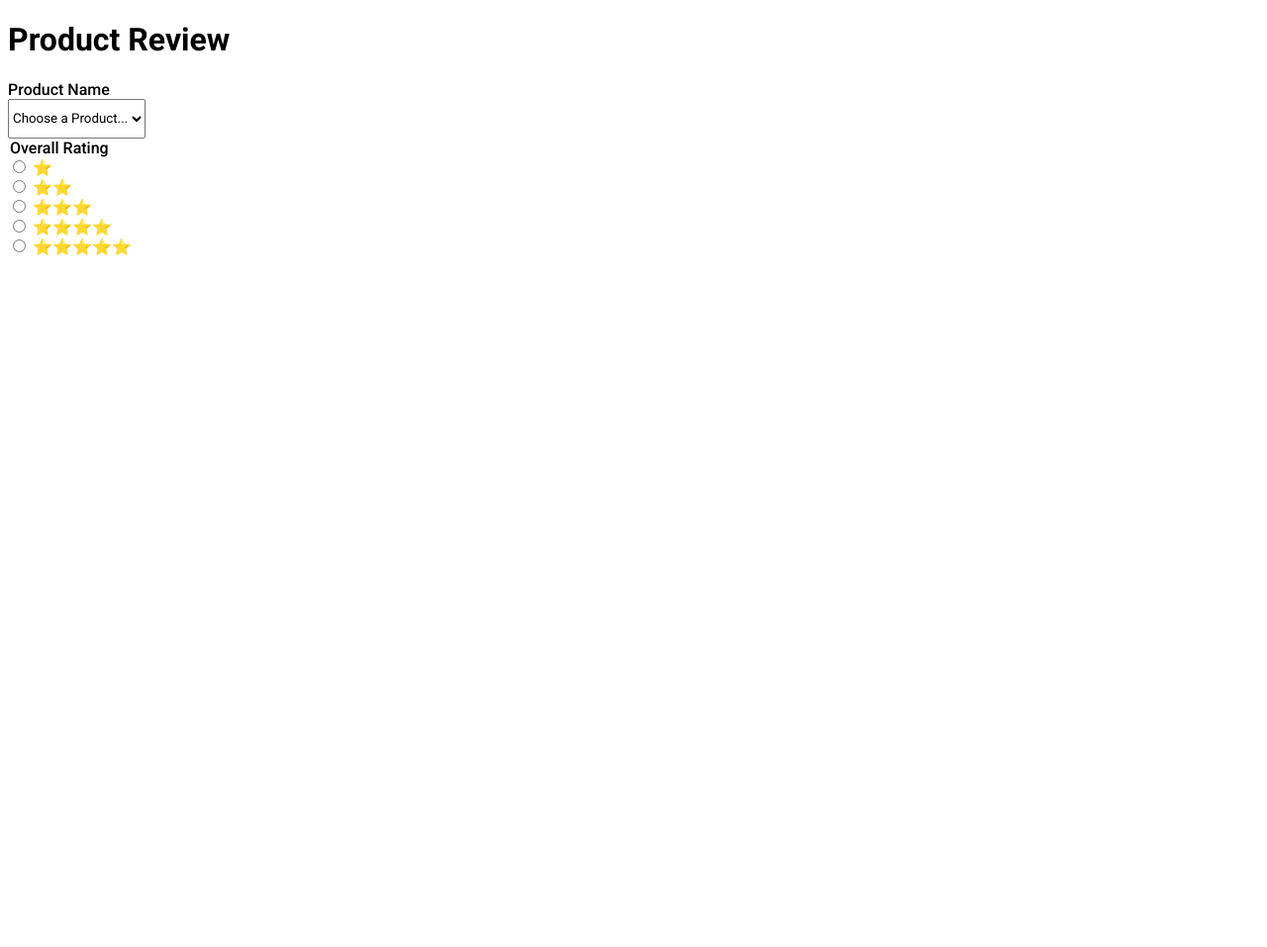
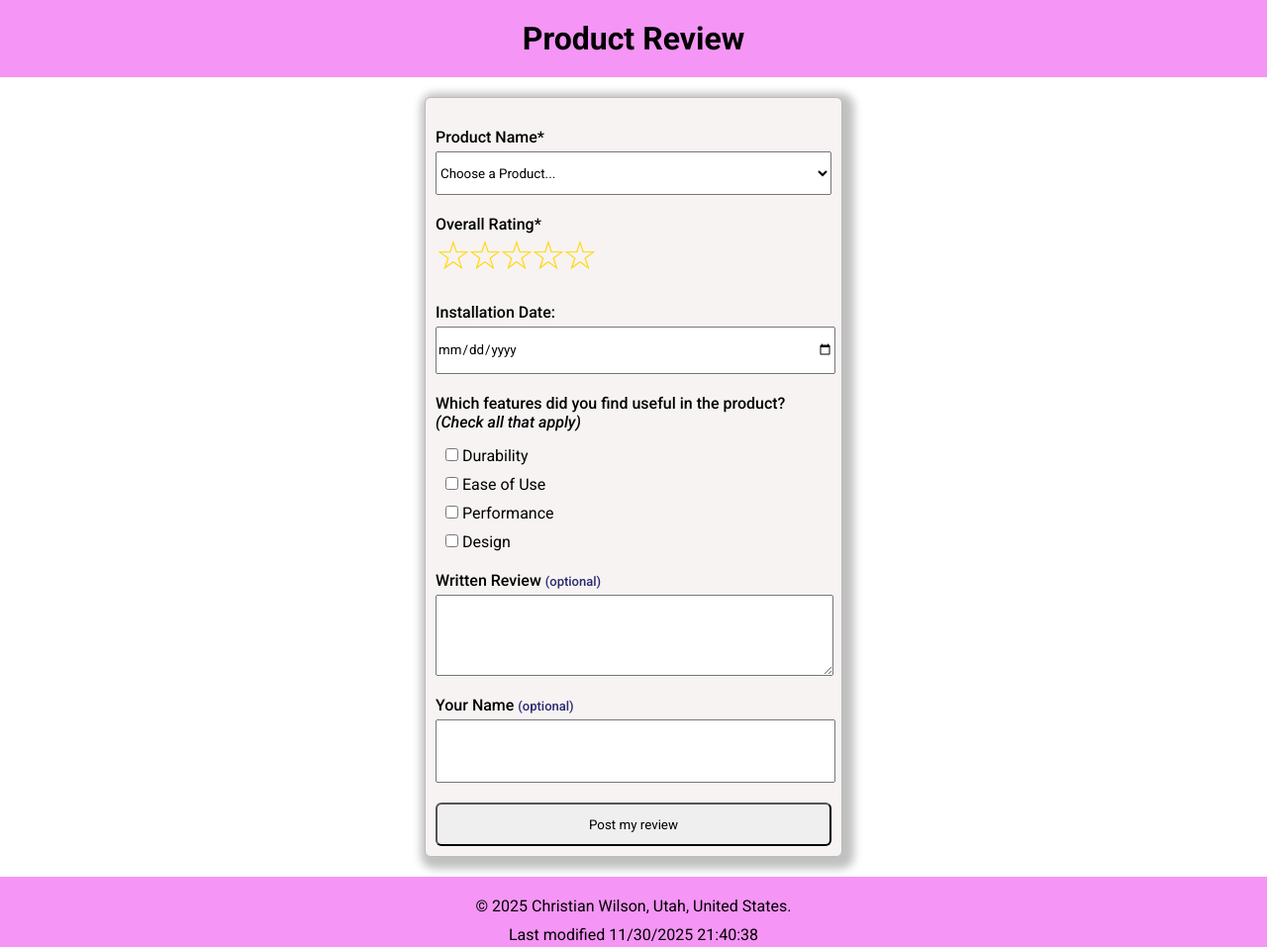
Before and after one commit to cwilson-pathway/wdd131, a plain HTML site: page form.html in a window 1280 px wide. Shown: the whole page at 99% size. Before the commit the page ends 800 px from the top, so only its background shows below. Drawn offline with Linux system fonts and the light colour scheme.

Commit message:
W05 Assignment

```diff
--- a/form.html
+++ b/form.html
@@ -11,30 +11,83 @@
     <link rel="preconnect" href="https://fonts.gstatic.com" crossorigin>
     <link href="https://fonts.googleapis.com/css2?family=Roboto:ital,wght@0,100..900;1,100..900&display=swap" rel="stylesheet">
     <script src="scripts/form.js" defer></script>
+    <script src="scripts/getdates.js" defer></script>
 </head>
 <body>
     <header>
         <h1>Product Review</h1>
     </header>
     <main>
-        <form method="get" action="#">
-            <label>Product Name <select name="products" id="products" required>
-                <option value="" disabled selected>Choose a Product...</option>
-                <!-- <option value="camera">Camera</option>
-                <option value="camera-bag">Camera Bag</option>
-                <option value="microsd-card">microSD Card</option> -->
-            </select></label>
-            <legend>Overall Rating</legend>
-            <label><input type="radio" name="rating" value="one-star"> ⭐</label>
-            <label><input type="radio" name="rating" value="two-star"> ⭐⭐</label>
-            <label><input type="radio" name="rating" value="three-star"> ⭐⭐⭐</label>
-            <label><input type="radio" name="rating" value="four-star"> ⭐⭐⭐⭐</label>
-            <label><input type="radio" name="rating" value="five-star"> ⭐⭐⭐⭐⭐</label>
+        <form method="get" action="review.html">
+            <fieldset>
+                <label for="products" class="input-head">Product Name*</label>
+                <select name="products" id="products" required>
+                    <option value="" disabled selected>Choose a Product...</option>
+
+                </select>
+            </fieldset>
+            <fieldset>
+                <legend>Overall Rating*</legend>
+                <div class="star-rating">
+                    <input type="radio" id="star1" name="rating" value="5" required>
+                    <label for="star1"></label>
+
+                    <input type="radio" id="star2" name="rating" value="4" required>
+                    <label for="star2"></label>
+
+                    <input type="radio" id="star3" name="rating" value="3" required>
+                    <label for="star3"></label>
+
+                    <input type="radio" id="star4" name="rating" value="2" required>
+                    <label for="star4"></label>
+
+                    <input type="radio" id="star5" name="rating" value="1" required>
+                    <label for="star5"></label>
+                </div>
+            </fieldset>
+
+            <fieldset>
+                <label for="install-date" class="input-head">Installation Date: </label>
+                <input type="date" id="install-date" name="install-date" required>
+            </fieldset>
+
+            <fieldset class="usefulness">
+                <legend>Which features did you find useful in the product? <span>(Check all that apply)</span></legend>
+                <div>
+                    <input type="checkbox" id="durability" name="durability", value="yes">
+                    <label for="durability">Durability</label>
+                </div>
+                <div>
+                    <input type="checkbox" id="ease" name="ease", value="yes">
+                    <label for="ease">Ease of Use</label>
+                </div>
+                <div>
+                    <input type="checkbox" id="performance" name="performance", value="yes">
+                    <label for="performance">Performance</label>
+                </div>
+                <div>
+                    <input type="checkbox" id="design" name="design", value="yes">
+                    <label for="design">Design</label>
+                </div>
+            </fieldset>
+
+            <fieldset>
+                <label for="written-review" class="input-head">Written Review <span class="optional">(optional)</span></label>
+                <textarea name="written-review" id="written-review"></textarea>
+            </fieldset>
+
+            <fieldset>
+                <label for="user-name" class="input-head">Your Name <span class="optional">(optional)</span></label>
+                <input type="text" name="user-name" id="user-name">
+            </fieldset>
+
+            <input type="submit" value="Post my review" class="submit-button" aria-label="Post button">
 
         </form>
     </main>
     <footer>
-
+        <p>&copy; <span id="currentyear"></span> Christian Wilson, Utah, United States.</p>
+        <p>Last modified <span id="modified"></span></p>
     </footer>
 </body>
 </html>
--- a/scripts/form.js
+++ b/scripts/form.js
@@ -1,21 +1,34 @@
 const productName = document.querySelector("#products")
-const productsList = [
+const submitButton = document.querySelector(".submit-button")
+const products = [
   {
-        name: "Camera",
-        value: "camera"
+    id: "fc-1888",
+    name: "flux capacitor",
+    averagerating: 4.5
   },
   {
-        name: "Camera Bag",
-        value: "camera-bag"
+    id: "fc-2050",
+    name: "power laces",
+    averagerating: 4.7
   },
   {
-        name: "microSD Card",
-        value: "microsd-card"
+    id: "fs-1987",
+    name: "time circuits",
+    averagerating: 3.5
+  },
+  {
+    id: "ac-2000",
+    name: "low voltage reactor",
+    averagerating: 3.9
+  },
+  {
+    id: "jj-1969",
+    name: "warp equalizer",
+    averagerating: 5.0
   }
 ];
 
-let productHTML = "";
-productsList.forEach(product => {
+products.forEach(product => {
     const option = document.createElement("option");
     option.setAttribute("value", product.value);
     option.textContent = product.name;
--- a/styles/form.css
+++ b/styles/form.css
@@ -1,17 +1,139 @@
+:root {
+    --star-trans: .1s ease;
+    --star-size: 40px;
+    --header-footer-bg-color: rgb(245, 149, 245);
+}
+
 * {
     font-family: "Roboto", sans-serif;
+    padding: 0;
+    margin: 0;
 }
 
-select {
-    display:block;
-    height: 40px;
+header {
+    text-align: center;
+    padding: 20px 0;
+    background-color: var(--header-footer-bg-color);
 }
 
-label, legend {
+main {
+    margin: 20px auto;
+    max-width: 400px;
+    padding: 10px;
+    border: 1px solid #bbb;
+    border-radius: 6px;
+    background-color: #f7f3f3;
+    box-shadow: 4px 4px 8px 8px rgba(0, 0, 0, 0.247);
+}
+
+fieldset {
+    border: none;
+    margin-top: 20px;
+}
+
+select, input[type="date"] {
+    display:block;
+    height: 44px;
+    width: 100%;
+}
+
+legend, .input-head {
     display: block;
     font-weight: 500;
+    margin-bottom: 5px;
 }
 
-input [type="radio"] {
-    padding: 20px;
+.star-rating {
+    display: flex;
+    width: 160px;
+    margin-top: 5px;
+    flex-direction: row-reverse;
+    justify-content: space-between;
+    position: relative;
 }
+
+.star-rating input {
+    display: none;
+}
+
+.star-rating > label {
+    width: var(--star-size);
+    height: var(--star-size);
+    font-size: var(--star-size);
+    transition: var(--star-trans);
+    color: gold;
+}
+
+.star-rating label:hover {
+    color: black;
+    transition: var(--star-trans);
+}
+
+.star-rating label:active::before {
+    transform:scale(1.1);
+}
+
+.star-rating label::before {
+    content: "\2606";
+    position: absolute;
+    top: 0px;
+    line-height: 26px;
+}
+
+.star-rating input:checked ~ label:before {
+    content: "\2605";
+}
+
+.usefulness legend span {
+    font-style: italic;
+}
+
+.usefulness div {
+    margin: 10px 0 0 10px;
+}
+
+textarea {
+    display:block;
+    padding: 2%;
+    height:4rem;
+    width: 96%;
+}
+
+input[type="text"] {
+    height: 44px;
+    width: 96%;
+    padding: 2%;
+}
+
+input[type="submit"] {
+    height: 44px;
+    width: 100%;
+    padding: 0 15px;
+    margin-top: 20px;
+    border-radius: 6px;
+}
+
+.optional {
+    font-size: small;
+    color: rgb(42, 42, 110);
+}
+
+footer {
+    margin-top: 10px;
+    padding: 20px 0;
+    background-color: var(--header-footer-bg-color);
+    text-align: center;
+}
+
+/* --------- Submission Page ------------ */
+h2, p {
+    text-align: center;
+}
+
+h2 {
+    margin: 10px 0;
+}
+
+p {
+    margin-bottom: 10px;
+}
```
Also changed, not shown: review.html (added, +29 -0 lines), scripts/review.js (added, +7 -0 lines). Lines whose indentation alone changed are shown as unchanged.
